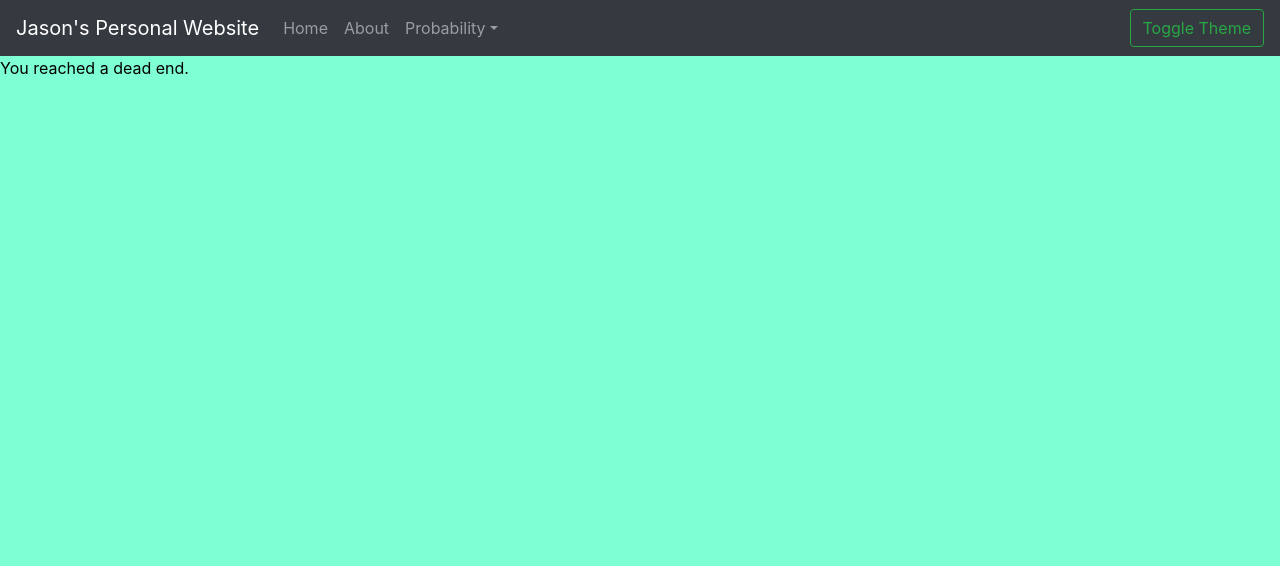
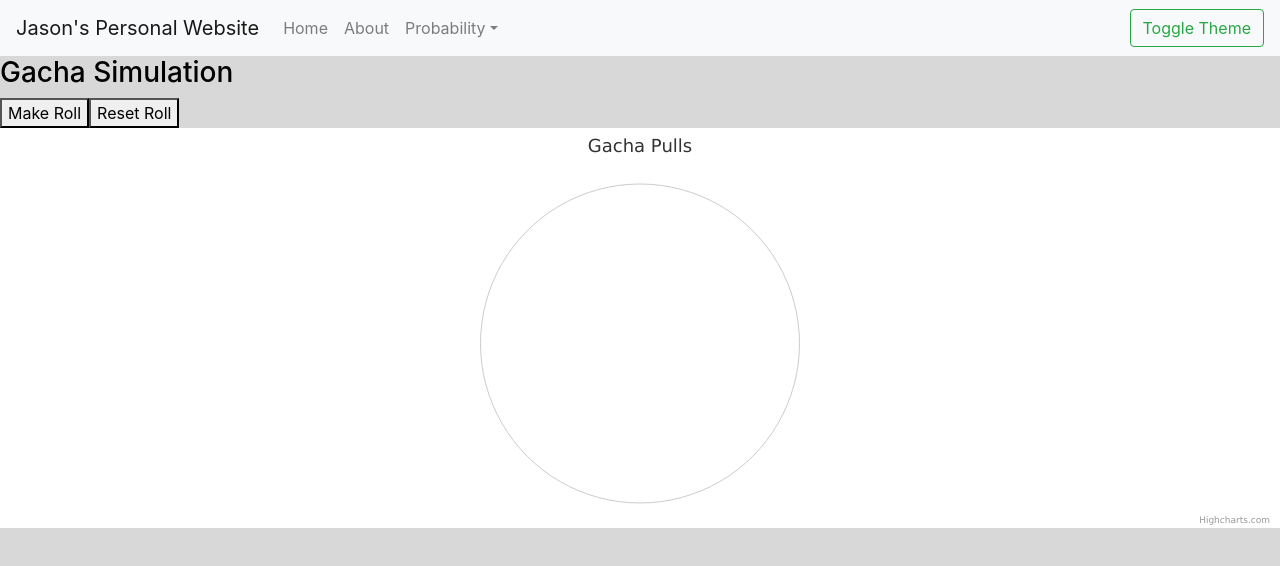
Before and after one commit to Jsndng408/Random-Generation, a React (Create React App) app: page /gacha in a window 1280 px wide. Shown: the top 566 px of the page. Built offline with nearby package versions, Linux system fonts and the light colour scheme.

Commit message:
Preliminary Gacha Simulation

```diff
--- a/package.json
+++ b/package.json
@@ -8,6 +8,7 @@
     "@testing-library/user-event": "^12.6.0",
     "bootstrap": "^4.5.3",
     "highcharts": "^8.2.2",
+    "highcharts-react-official": "^3.0.0",
     "react": "^17.0.1",
     "react-bootstrap": "^1.4.0",
     "react-dom": "^17.0.1",
--- a/src/App.js
+++ b/src/App.js
@@ -4,6 +4,7 @@ import { NavigationBar } from './components/navigation/NavigationBar';
 import { Home } from './components/static/Home';
 import { About } from './components/static/About';
 import { NoMatch } from './components/static/NoMatch';
+import { GachaSim } from './components/simulation/GachaSim';
 
 export default function App() {
     return (
@@ -14,6 +15,7 @@ export default function App() {
                     <Switch>
                         <Route exact path="/" component={Home} />
                         <Route path="/about" component={About} />
+                        <Route path="/gacha" component={GachaSim} />
                         <Route component={NoMatch} />
                     </Switch>
                 </Router>
--- a/src/components/navigation/NavigationBar.js
+++ b/src/components/navigation/NavigationBar.js
@@ -6,7 +6,7 @@ export const NavigationBar = () => {
     const { theme, toggleTheme } = useGlobalContext();
 
     return (
-        <Navbar collapseOnSelect expand="lg" bg={theme === 'light-theme' ? "dark" : "light"} variant={theme === 'light-theme' ? "dark" : "light"} sticky="top">
+        <Navbar collapseOnSelect expand="lg" bg={theme === 'dark-theme' ? "dark" : "light"} variant={theme === 'dark-theme' ? "dark" : "light"} sticky="top">
             <Navbar.Brand href="/">Jason's Personal Website</Navbar.Brand>
             <Navbar.Toggle aria-controls="responsive-navbar-nav" />
             <Navbar.Collapse id="responsive-navbar-nav">
@@ -14,8 +14,8 @@ export const NavigationBar = () => {
                     <Nav.Item><Nav.Link href="/">Home</Nav.Link></Nav.Item>
                     <Nav.Item><Nav.Link href="/about">About</Nav.Link></Nav.Item>
                     <NavDropdown title="Probability" id="collapsible-nav-dropdown">
-                        <NavDropdown.Item href="#">Bernoulli</NavDropdown.Item>
-                        <NavDropdown.Item href="#">Binomial</NavDropdown.Item>
+                        <NavDropdown.Item href="/gacha">Gacha Simulator</NavDropdown.Item>
+                        <NavDropdown.Item href="#">Something</NavDropdown.Item>
                     </NavDropdown>
                 </Nav>
                 <Form inline>
--- /dev/null
+++ b/src/components/simulation/GachaSim.js
@@ -0,0 +1,72 @@
+import React, { useEffect, useState } from 'react';
+import { useGlobalContext } from '../../context';
+import { gachaData, totalWeight } from '../../data/gachaData';
+import Highcharts from 'highcharts';
+import PieChart from 'highcharts-react-official';
+
+export const GachaSim = () => {
+    const { theme } = useGlobalContext();
+    const [trials, setTrials] = useState(0);
+    const [results, setResults] = useState([]);
+
+    const getResult = (threshold) => {
+        let cumulative = 0;
+        for (let range = 0; range < gachaData.length; ++range) {
+            cumulative += gachaData[range][1];
+            if (cumulative >= threshold) {
+                return gachaData[range][0];
+            }
+        }
+    };
+
+    const handleRolls = (rolls) => {
+        if (isNaN(rolls) || rolls < 0) {
+            rolls = 10;
+        }
+        setTrials(rolls); // Asynchronous, so using useEffect on trials for a dependency array would allow it to work properly
+    };
+
+    const resetPulls = () => {
+        setTrials(0);
+    };
+
+    useEffect(() => {
+        let tempResults = [];
+        for (let i = 0; i < trials; i++) {
+            let item = getResult(Math.floor(Math.random() * totalWeight));
+            const found = tempResults.find(char => char.name === item);
+            if (found) {
+                found["y"] += 1;
+            } else {
+                tempResults.push({
+                    name: item,
+                    y: 1
+                });
+            }
+        }
+        setResults(tempResults);
+    }, [trials]);
+
+    const options = {
+        chart: {
+            type: "pie"
+        },
+        title: {
+            text: "Gacha Pulls"
+        },
+        series: [
+            {
+                data: results
+            }
+        ]
+    }
+
+    return (
+        <div className={theme}>
+            <h3>Gacha Simulation</h3>
+            <button onClick={() => handleRolls(10)}>Make Roll</button>
+            <button onClick={resetPulls}>Reset Roll</button>
+            <PieChart highcharts={Highcharts} options={options} />
+        </div>
+    );
+}
--- /dev/null
+++ b/src/data/gachaData.js
@@ -0,0 +1,23 @@
+
+function getWeight(item) {
+    return item[1];
+}
+
+function sum(prev, next) {
+    return prev + next;
+}
+
+export const gachaData = [
+    ['Ivysaur', 10],
+    ['Charizard', 3],
+    ['Squirtle', 20],
+    ['Rattata', 40],
+    ['Pikachu', 10],
+    ['Magmar', 10],
+    ['Gyarados', 3],
+    ['Lapras', 3],
+    ['Mewtwo', 0.5],
+    ['Mew', 0.5]
+];
+
+export const totalWeight = gachaData.map(getWeight).reduce(sum);
--- a/src/index.css
+++ b/src/index.css
@@ -17,11 +17,11 @@ code {
 }
 
 .light-theme {
-  background-color: aquamarine;
+  background-color: #D8D8D8;
   color: black;
 }
 
 .dark-theme {
-  background-color: dimgray;
+  background-color: #262626;
   color: white;
 }
```
Also changed, not shown: src/components/navigation/NavigationBar.css (deleted), 2 other files (tests, documents, lock files or other folders).
